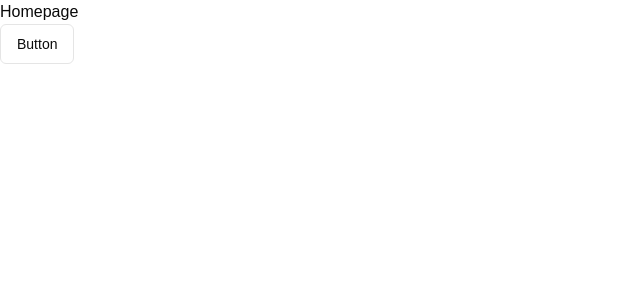
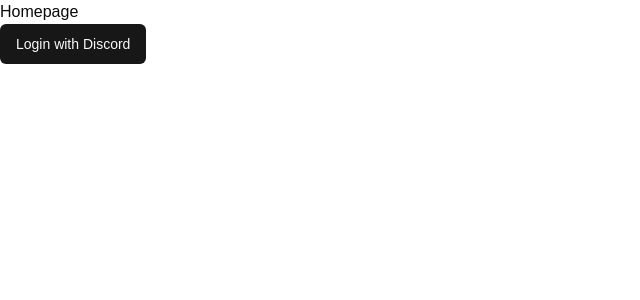
Before and after one commit to rto24/Discordia, a Next.js app: page / in a window 1280 px wide. Shown: the top 300 px of the page, without its empty margins (0-640 px from the left). Built offline with nearby package versions, Linux system fonts and the light colour scheme.

Commit message:
modified root page

```diff
--- a/src/app/(root)/page.tsx
+++ b/src/app/(root)/page.tsx
@@ -1,13 +1,15 @@
-import { Button } from '@/components/ui/button'
-import React from 'react'
+"use client";
+
+import React from 'react';
+import Login from '@/components/Login';
 
 const Home = () => {
   return (
     <div>
       <section>
         <h1>Homepage</h1>
-        <Button variant="outline">Button</Button>
       </section>
+      <Login />
     </div>
 
   )
```
